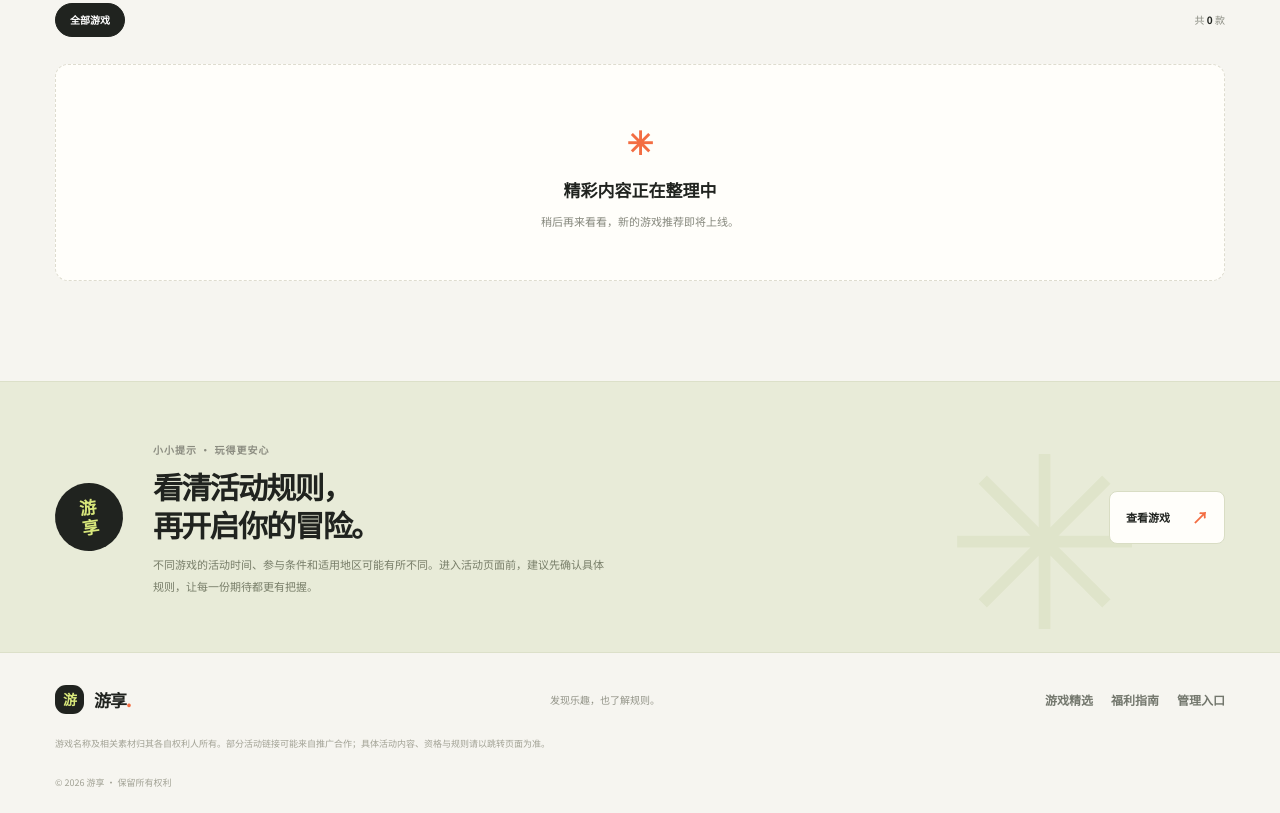
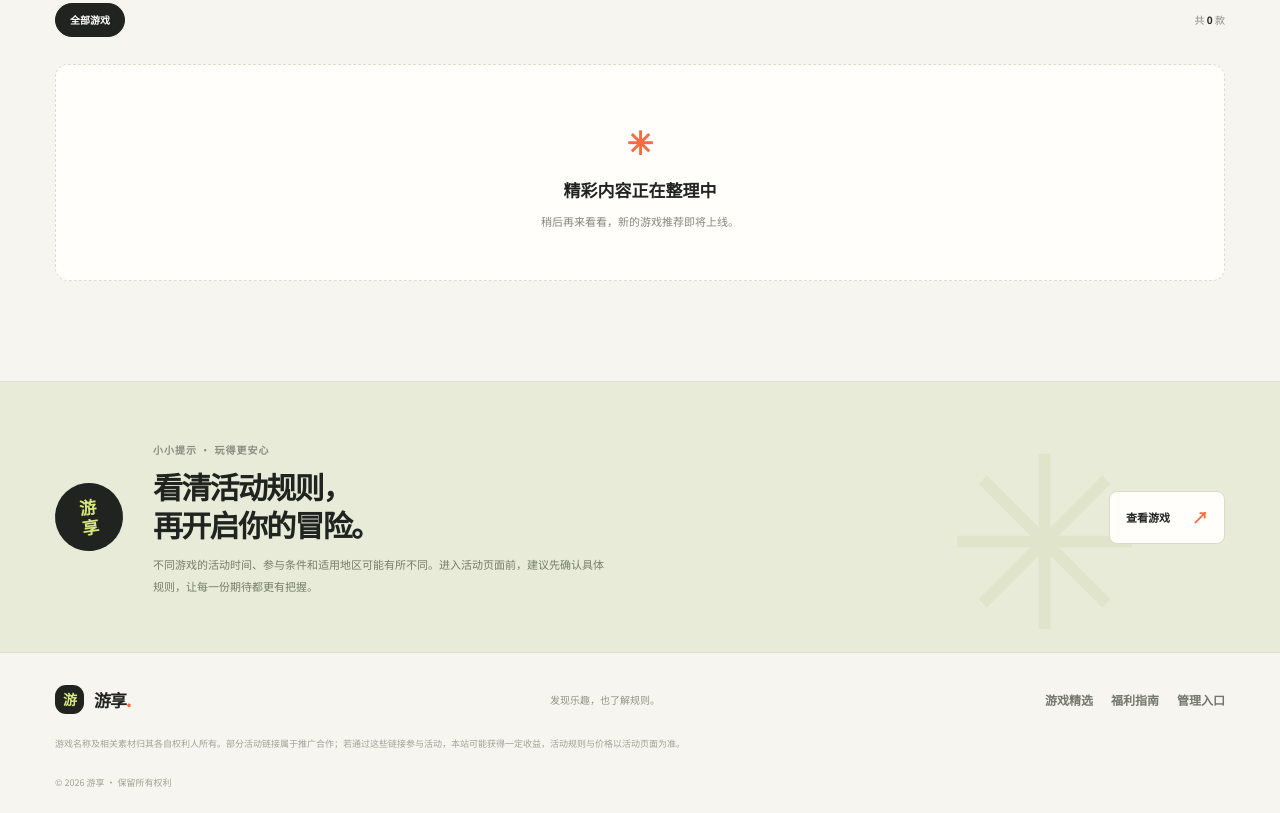
Before and after one commit to qinzhu0907/jerry--web, a plain HTML site: page index.html in a window 1280 px wide. Shown: the part 966-1779 px from the top of the page. Drawn offline with Linux system fonts and the light colour scheme; no server answers.

Commit message:
完善活动链接说明

```diff
--- a/index.html
+++ b/index.html
@@ -9,7 +9,7 @@
 <section class="discover wrap" id="discover"><div class="section-head"><div><small class="overline">发现你的下一款游戏</small><h2>游戏精选<span class="dot">.</span></h2><p>按兴趣探索，看看最近有哪些值得关注的游戏。</p></div><label class="search"><span>⌕</span><input id="searchInput" type="search" placeholder="搜索游戏名称或关键词" aria-label="搜索游戏"><kbd>⌕</kbd></label></div><div class="filter-line"><div id="filters" class="filters"><button class="filter active" data-category="全部">全部游戏</button></div><span class="count">共 <b id="resultsCount">0</b> 款</span></div><div class="game-grid" id="gamesGrid" aria-live="polite"></div><div class="empty" id="emptyState" hidden><b>✳</b><h3>精彩内容正在整理中</h3><p>稍后再来看看，新的游戏推荐即将上线。</p></div><div class="empty" id="noResults" hidden><b>⌕</b><h3>没有找到相关游戏</h3><p>换个关键词试试看，或选择其他分类。</p></div></section>
 <section class="guide" id="guide"><div class="guide-inner wrap"><div class="stamp">游<br>享</div><div><small class="overline">小小提示 · 玩得更安心</small><h2>看清活动规则，<br>再开启你的冒险。</h2><p>不同游戏的活动时间、参与条件和适用地区可能有所不同。进入活动页面前，建议先确认具体规则，让每一份期待都更有把握。</p></div><a class="guide-link" href="#discover">查看游戏 <b>↗</b></a><span class="guide-star">✳</span></div></section>
 </main>
-<footer class="footer wrap"><a class="logo" href="#"><span class="logo-icon">游</span><span>游享<span class="dot">.</span></span></a><p>发现乐趣，也了解规则。</p><div class="footer-links"><a href="#discover">游戏精选</a><a href="#guide">福利指南</a><button id="footerAdmin">管理入口</button></div><small>游戏名称及相关素材归其各自权利人所有。部分活动链接可能来自推广合作；具体活动内容、资格与规则请以跳转页面为准。</small><small>© <span id="year"></span> 游享 · 保留所有权利</small></footer>
+<footer class="footer wrap"><a class="logo" href="#"><span class="logo-icon">游</span><span>游享<span class="dot">.</span></span></a><p>发现乐趣，也了解规则。</p><div class="footer-links"><a href="#discover">游戏精选</a><a href="#guide">福利指南</a><button id="footerAdmin">管理入口</button></div><small>游戏名称及相关素材归其各自权利人所有。部分活动链接属于推广合作；若通过这些链接参与活动，本站可能获得一定收益，活动规则与价格以活动页面为准。</small><small>© <span id="year"></span> 游享 · 保留所有权利</small></footer>
 <div class="backdrop" id="detailModal" hidden><section class="panel detail-panel" role="dialog" aria-modal="true" aria-labelledby="detailTitle"><button class="close" data-close="detailModal" aria-label="关闭">×</button><div id="detailContent"></div></section></div>
 <div class="backdrop" id="adminModal" hidden><section class="panel admin-panel" role="dialog" aria-modal="true" aria-labelledby="adminTitle"><button class="close" data-close="adminModal" aria-label="关闭">×</button>
 <div id="loginView"><small class="overline">内容管理</small><h2 id="adminTitle">管理员登录</h2><p class="intro">登录后可管理网站展示的游戏内容。</p><form id="loginForm" class="form"><label>管理员密码<input id="adminPassword" type="password" autocomplete="current-password" required minlength="12" placeholder="请输入管理员密码"></label><button class="primary wide" type="submit">登录后台 <b>→</b></button><p id="loginMessage" class="message"></p></form><p class="security">请先在 Cloudflare Pages 中设置管理员密码与会话密钥。</p></div>
```
